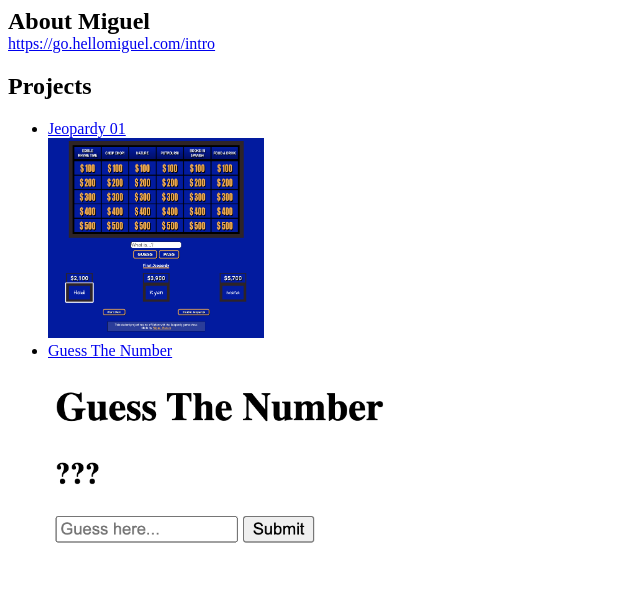
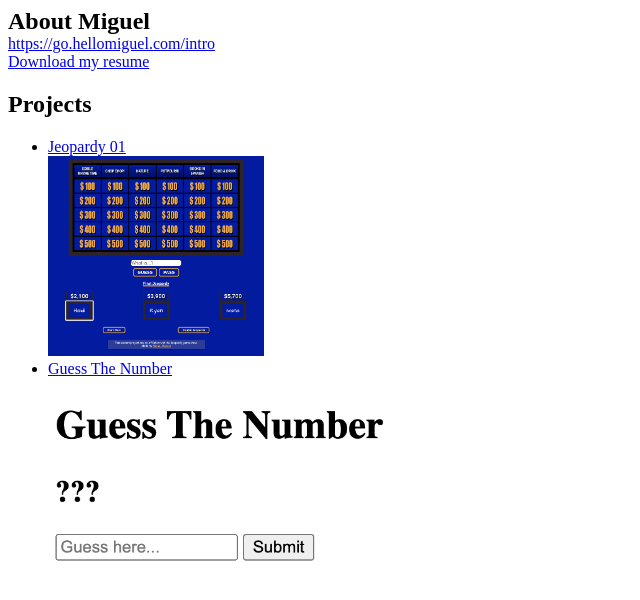
Before and after one commit to hellomiguel/hellomiguel.github.io, a plain HTML site: page index.html in a window 1280 px wide. Shown: the whole page, without its empty margins (0-640 px from the left). Drawn offline with Linux system fonts and the light colour scheme.

Commit message:
added link to PDF resume

```diff
--- a/index.html
+++ b/index.html
@@ -7,6 +7,8 @@
 </head>
 <body>
   <p style="display:inline; font-weight: 900; font-size: 1.5rem;">About Miguel</p> <br><a href="https://go.hellomiguel.com/intro"> https://go.hellomiguel.com/intro</a>
+  <br>
+  <a href="https://go.hellomiguel.com/resume-2024">Download my resume</a>
 
 <h2>Projects</h2>
 <ul>
```
